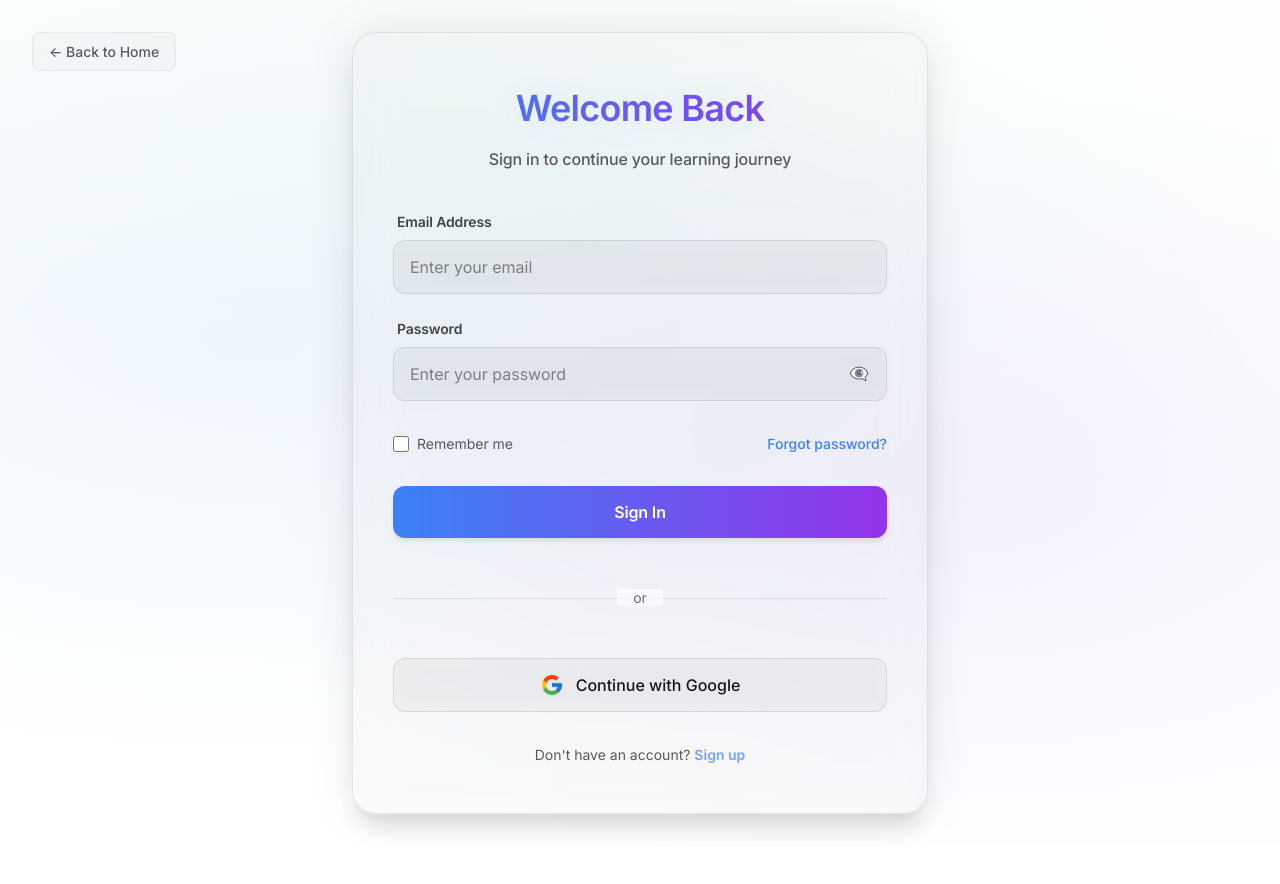
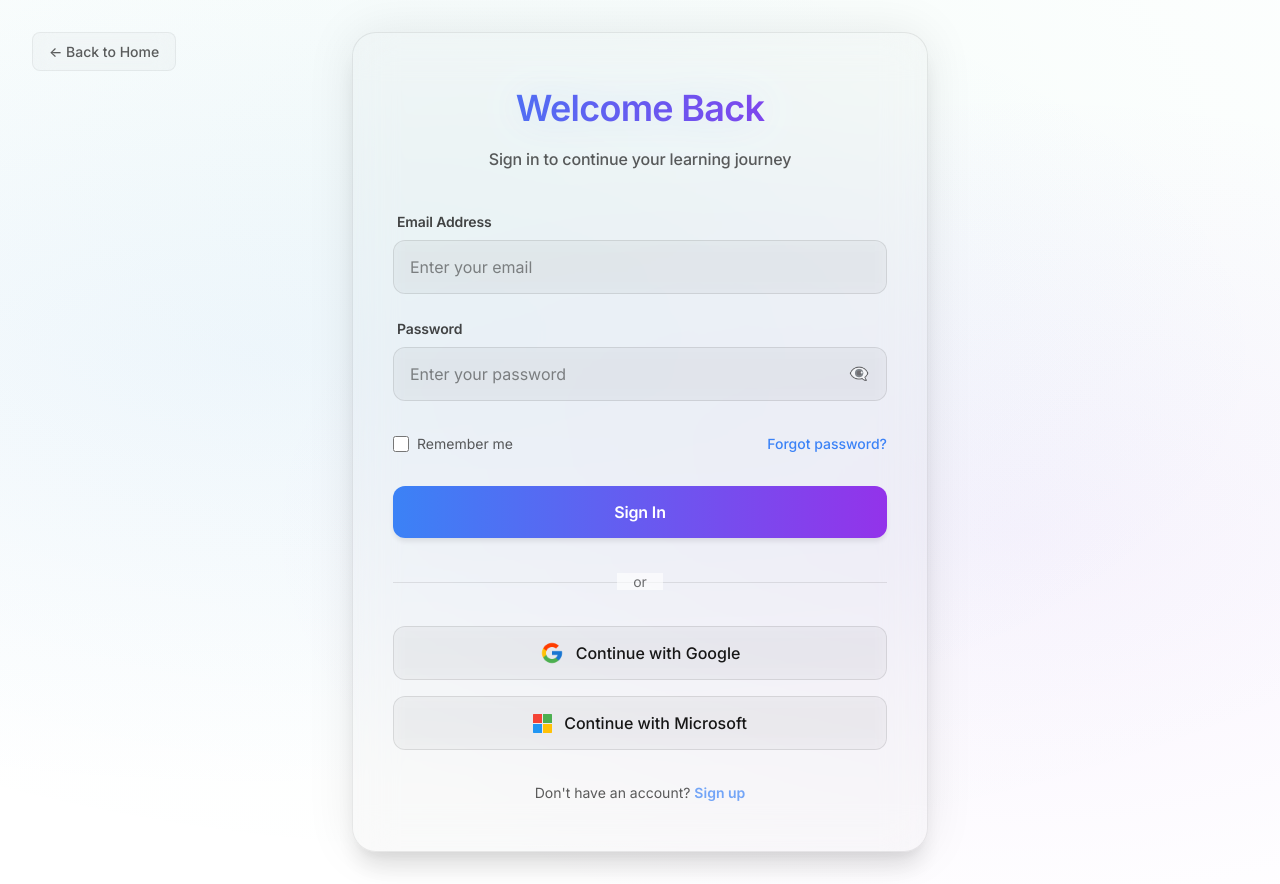
Before and after one commit to PiyushJ1/StudyIntel, a Next.js app in the folder frontend/: page /login in a window 1280 px wide. Before the commit the page ends 846 px from the top, so only its background shows below. Built offline with nearby package versions, Linux system fonts and the light colour scheme.

Commit message:
add continue with microsoft button on login

```diff
--- a/frontend/app/login/login.module.css
+++ b/frontend/app/login/login.module.css
@@ -206,6 +206,8 @@
   position: relative;
   text-align: center;
   margin: 1.5rem 0;
+  margin-top: 0.5rem;
+  margin-bottom: 0.5rem;
 }
 
 .divider::before {
@@ -225,6 +227,33 @@
   color: var(--foreground);
   opacity: 0.6;
   font-family: 'Inter', 'SF Pro Text', -apple-system, BlinkMacSystemFont, 'Segoe UI', Roboto, sans-serif;
+}
+
+.microsoftButton {
+  width: 100%;
+  padding: 0.875rem 1rem;
+  background: rgba(var(--foreground-rgb), 0.03);
+  border: 1px solid rgba(var(--foreground-rgb), 0.1);
+  border-radius: 0.75rem;
+  color: var(--foreground);
+  font-size: 1rem;
+  font-weight: 500;
+  cursor: pointer;
+  transition: all 0.3s ease;
+  font-family: 'Inter', 'SF Pro Display', -apple-system, BlinkMacSystemFont, 'Segoe UI', Roboto, sans-serif;
+  display: flex;
+  align-items: center;
+  justify-content: center;
+  gap: 0.75rem;
+  backdrop-filter: blur(10px);
+  -webkit-backdrop-filter: blur(10px);
+  margin-top: 1rem;
+}
+
+.microsoftButton:hover {
+  background: rgba(var(--foreground-rgb), 0.05);
+  transform: translateY(-1px);
+  box-shadow: 0 4px 6px -1px rgba(0, 0, 0, 0.05);
 }
 
 .googleButton {
--- a/frontend/app/login/page.tsx
+++ b/frontend/app/login/page.tsx
@@ -102,6 +102,18 @@ export default function LoginPage() {
           </button>
         </form>
 
+        <button type="button" className={styles.microsoftButton}>
+            <span className={styles.microsoftIcon}>
+							<Image
+								src='/assets/microsoft-logo.png'
+								alt='microsoft-icon'
+								width={19}
+								height={19}
+								/>
+						</span>
+            Continue with Microsoft
+          </button>
+
         <div className={styles.footer}>
           <p className={styles.footerText}>
             Don&apos;t have an account?{' '}
--- a/frontend/app/page.tsx
+++ b/frontend/app/page.tsx
@@ -84,10 +84,11 @@ export default function HomePage() {
 
             <div className={styles.ctaSection}>
               <Link href="/waitlist" className={styles.waitlistButton}>
-                Get Early Access
+                Join Waitlist
               </Link>
+
               <p className={styles.waitlistText}>
-                Join elite students getting visual intel on their academic performance
+                Claim your spot in the future of academic excellence.
               </p>
             </div>
           </div>
```
Also changed, not shown: frontend/public/assets/microsoft-logo.png (added).
